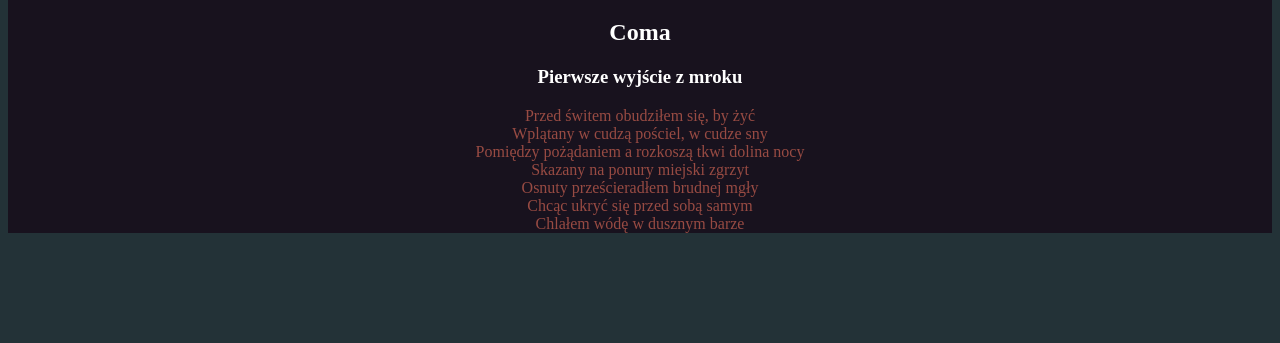
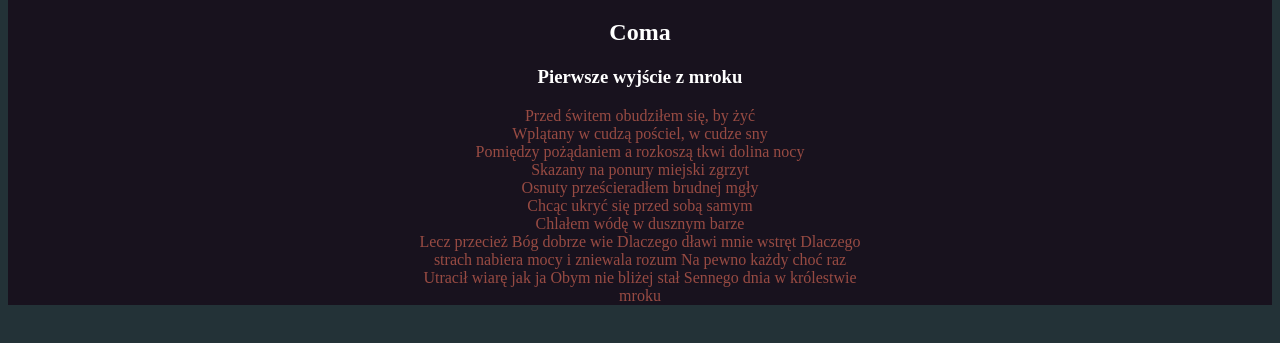
Before and after one commit to KamuiShiro666/Zad7.3, a plain HTML site: page index.html in a window 1280 px wide. Shown: the part 61-404 px from the top of the page. Drawn offline with Linux system fonts and the light colour scheme.

Commit message:
Modify content of lyrics

```diff
--- a/index.html
+++ b/index.html
@@ -19,6 +19,15 @@ Skazany na ponury miejski zgrzyt<br>
 Osnuty prześcieradłem brudnej mgły<br>
 Chcąc ukryć się przed sobą samym<br>
 Chlałem wódę w dusznym barze<br>
+
+
+Lecz przecież Bóg dobrze wie
+Dlaczego dławi mnie wstręt
+Dlaczego strach nabiera mocy i zniewala rozum
+Na pewno każdy choć raz
+Utracił wiarę jak ja
+Obym nie bliżej stał
+Sennego dnia w królestwie mroku
 				</p>
 			</div>
 		</div>
```
